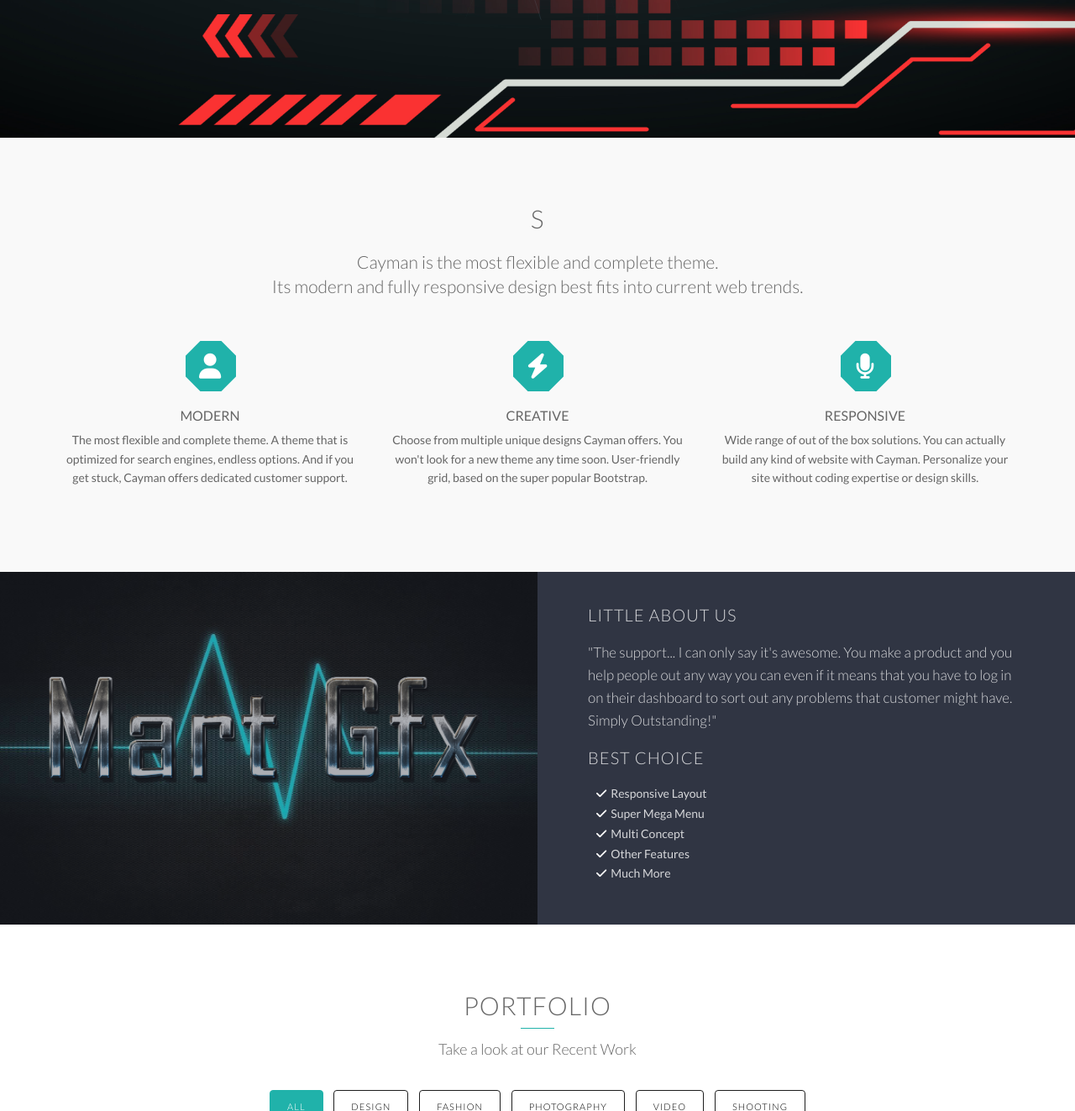
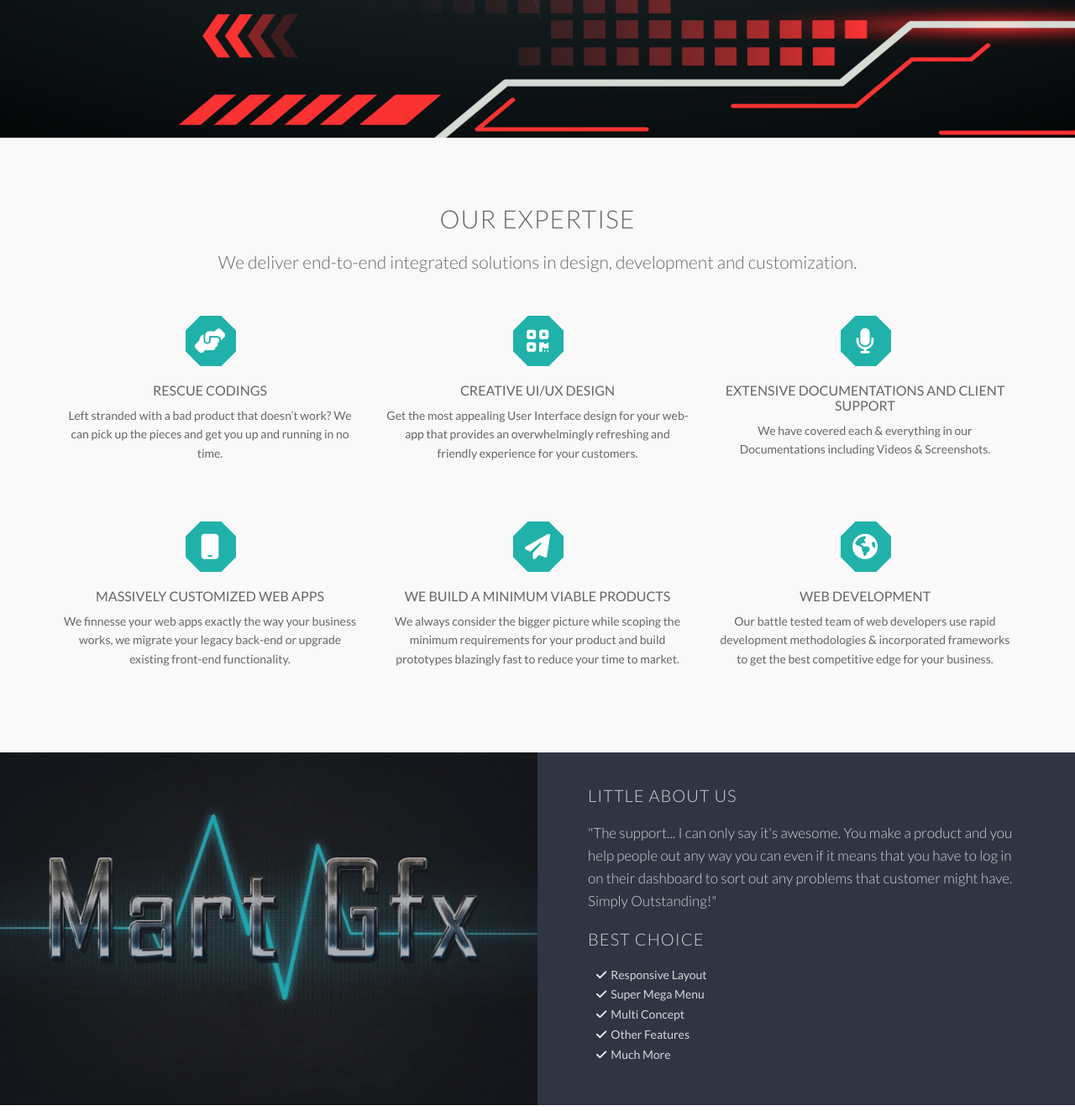
Before and after one commit to MartDevelopers-Inc/MartDevelopers-Inc, a Laravel app: page / in a window 1280 px wide. Shown: the part 636-1959 px from the top of the page at 84% size. Run offline with Laravel 8, Linux system fonts and the light colour scheme; some libraries are stand-ins or nearby versions.

Commit message:
Created Our Expertise

```diff
--- a/resources/views/home.blade.php
+++ b/resources/views/home.blade.php
@@ -20,11 +20,11 @@
 ================================================== -->
 <section class="page-wrapper gray">
 <div class="container">
-	<h2 class="title">S</h2>
+	<h2 class="title">Our Expertise</h2>
 	<div class="row">
 		<div class="col-md-12 text-center">
 			<p class="lead">
-				 Cayman is the most flexible and complete theme.<br/> Its modern and fully responsive design best fits into current web trends.
+				We deliver end-to-end integrated solutions in design, development and customization.
 			</p>
 		</div>
 	</div>
@@ -32,22 +32,22 @@
 		<div class="col-md-4 feature wow zoomIn" data-wow-duration="0.8s" data-wow-delay="0.1s">
 			<div class="octa">
 			</div>
-			<i class="fa fa-user"></i>
+			<i class="fas fa-hands-helping"></i>
 			<div class="feature-content">
-				<h3>Modern</h3>
+				<h3>Rescue Codings</h3>
 				<p>
-					 The most flexible and complete theme. A theme that is optimized for search engines, endless options. And if you get stuck, Cayman offers dedicated customer support.
+					Left stranded with a bad product that doesn’t work? We can pick up the pieces and get you up and running in no time.
 				</p>
 			</div>
 		</div>
 		<div class="col-md-4 feature wow zoomIn" data-wow-duration="0.8s" data-wow-delay="0.4s">
 			<div class="octa">
 			</div>
-			<i class="fa fa-flash"></i>
+			<i class="fas fa-qrcode"></i>
 			<div class="feature-content">
-				<h3>Creative</h3>
+				<h3>Creative UI/UX Design</h3>
 				<p>
-					 Choose from multiple unique designs Cayman offers. You won't look for a new theme any time soon. User-friendly grid, based on the super popular Bootstrap.
+				Get the most appealing User Interface design for your web-app that provides an overwhelmingly refreshing and friendly experience for your customers.
 				</p>
 			</div>
 		</div>
@@ -56,12 +56,49 @@
 			</div>
 			<i class="fa fa-microphone"></i>
 			<div class="feature-content">
-				<h3>Responsive</h3>
+				<h3>Extensive Documentations And Client Support</h3>
 				<p>
-					 Wide range of out of the box solutions. You can actually build any kind of website with Cayman. Personalize your site without coding expertise or design skills.
+					We have covered each & everything in our Documentations including Videos & Screenshots.
 				</p>
 			</div>
 		</div>
+
+	</div>
+	<div class="row">
+		<div class="col-md-4 feature wow zoomIn" data-wow-duration="0.8s" data-wow-delay="0.1s">
+			<div class="octa">
+			</div>
+			<i class="fas fa-mobile"></i>
+			<div class="feature-content">
+				<h3>Massively Customized Web Apps</h3>
+				<p>
+					We finnesse your web apps exactly the way your business works, we migrate your legacy back-end or upgrade existing front-end functionality.
+				</p>
+			</div>
+		</div>
+		<div class="col-md-4 feature wow zoomIn" data-wow-duration="0.8s" data-wow-delay="0.4s">
+			<div class="octa">
+			</div>
+			<i class="fas fa-paper-plane"></i>
+			<div class="feature-content">
+				<h3>We Build a Minimum Viable Products</h3>
+				<p>
+					We always consider the bigger picture while scoping the minimum requirements for your product and build prototypes blazingly fast to reduce your time to market.
+				</p>
+			</div>
+		</div>
+		<div class="col-md-4 feature wow zoomIn" data-wow-duration="0.8s" data-wow-delay="0.7s">
+			<div class="octa">
+			</div>
+			<i class="fa fa-globe"></i>
+			<div class="feature-content">
+				<h3>Web Development</h3>
+				<p>
+					Our battle tested team of web developers use rapid development methodologies & incorporated frameworks to get the best competitive edge for your business.
+				</p>
+			</div>
+		</div>
+
 	</div>
 </div>
 </section>
```
